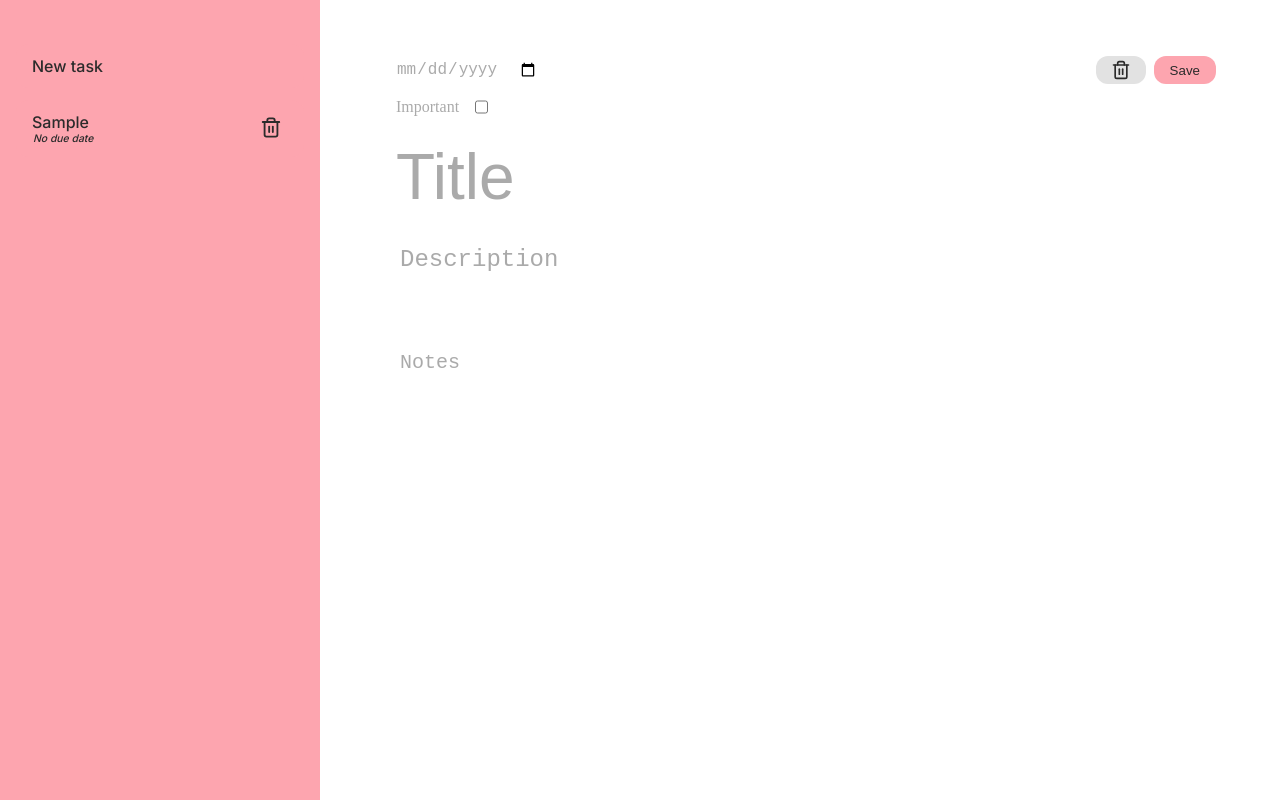
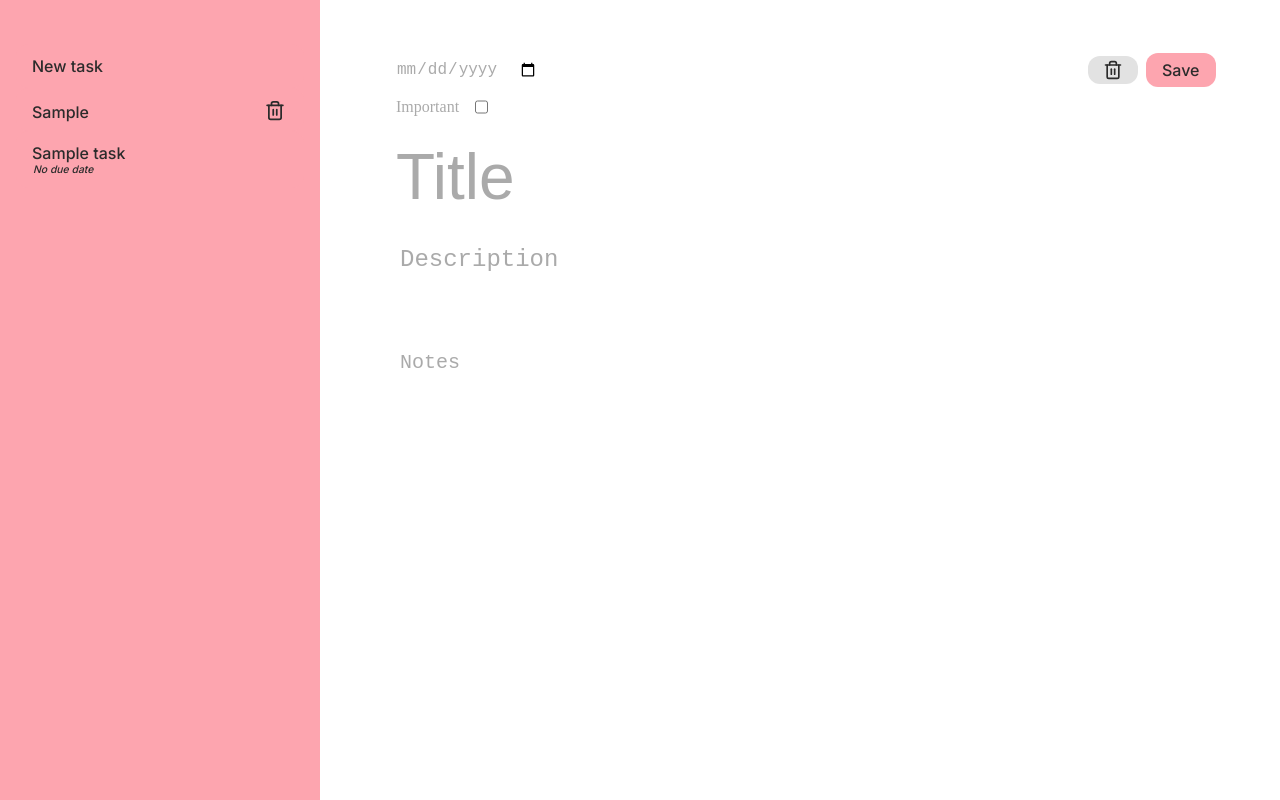
Before and after one commit to HaTruong05/another-to-do-list, a website built with webpack: page src/main.html in a window 1280 px wide. Built offline with nearby package versions, Linux system fonts and the light colour scheme.

Commit message:
Improve styling.

```diff
--- a/src/index.js
+++ b/src/index.js
@@ -3,11 +3,13 @@ import "./styles.css";
 lucide.createIcons();
 
 
-const addTaskButton = document.getElementById('new-task');
-const content = document.getElementById('content');
-addTaskButton.addEventListener('click', () => {
-    content.innerHTML = '';
-    const taskTitle = document.createElement('h1');
+// const addTaskButton = document.getElementById('new-task');
+// const content = document.getElementById('content');
+// addTaskButton.addEventListener('click', () => {
+//     content.innerHTML = '';
+//     const taskTitle = document.createElement('h1');
 
 
-})
+// })
+
+// function
--- a/src/main.html
+++ b/src/main.html
@@ -10,16 +10,19 @@
 <body>
     <div id="sidebar">
         <button id="new-task">New task</button>
-        <div id="tasks">
-            <button>
-                <div>
-                    Sample
+        <div>
+            <button class="project-name">
+                Sample
+                <i data-lucide="trash-2"></i>
+            </button>
+            <div class="task">
+                <button>
+                    Sample task
                     <p>
                         No due date
                     </p>
-                </div>
-                <i data-lucide="trash-2"></i>
-            </button>
+                </button>
+            </div>
         </div>
     </div>
     <div id="container">
--- a/src/styles.css
+++ b/src/styles.css
@@ -6,8 +6,9 @@
 }
 
 #content {
-    width: 65vw;
-    padding: 3rem 0;
+  flex-grow: 1;
+  min-width: 300px;
+  padding: 3rem 4rem;
 }
 
 textarea, input {
@@ -60,12 +61,14 @@ body, #container, #priority, #header {
 
 input[type="checkbox"] {
     width: auto;
+    cursor: pointer;
 }
 
 #date {
     font-size: 1rem;
     color: #aaa;
     width: auto;
+    cursor: pointer;
 }
 
 #priority {
@@ -79,12 +82,12 @@ input[type="checkbox"] {
 #sidebar {
     width: 25vw;
     height: 100vh;
-    min-width: 300px;
+    min-width: 230px;
     background-color: hsl(353, 96%, 82%);
     padding: 1rem;
 }
 
-#sidebar button {
+button {
     background-color: hsl(353, 96%, 82%);
     font-size: 1rem;
     font-weight: 500;
@@ -98,38 +101,40 @@ input[type="checkbox"] {
     font-family: 'Inter', system-ui, sans-serif;
 }
 
-#tasks p {
+.task p {
     font-size: 0.65rem;
     padding-left: 1px;
     font-style: italic;
 }
 
-#tasks button {
+.project-name {
     display: flex;
     justify-content: space-between;
+    align-items: end;
+    padding: 0.6rem 1rem;
+
 }
 
-#tasks svg {
-    margin-top: 1px;
+.project-name svg {
     border-radius: 0.5rem;
-    padding: 2px 6px 1px;
+    padding: 2px 0 1px;
     transition: background-color 0.2s ease;
-    width: 34px;
-    height: 28px;
+    width: 26px;
+    height: 24px;
 }
 
-#tasks svg:hover,
-#tasks svg:focus-visible {
+.project-name svg:hover,
+.project-name svg:focus-visible {
     background-color: hsl(353, 96%, 82%);
 }
 
-#tasks svg:active {
+.project-name svg:active {
     background-color: hsl(353, 96%, 76%);
 }
 
-#sidebar button:hover,
-#sidebar button:focus,
-#sidebar button:active {
+button:hover,
+button:focus,
+button:active {
     background-color: hsl(353, 96%, 88%);
 }
 
@@ -147,6 +152,8 @@ input[type="checkbox"] {
 }
 
 #delete {
+  width: auto;
+  min-width: 50px;
   background-color: #e2e2e2;
   border: none;
   padding: 0.25rem 0.8rem 0.05rem;
@@ -171,6 +178,8 @@ input[type="checkbox"] {
     border-radius: 0.75rem;
     padding: 6.9px 1rem;
     transition: background-color 0.2s ease;
+    width: auto;
+    min-width: 70px;
 }
 
 #save:hover,
```
